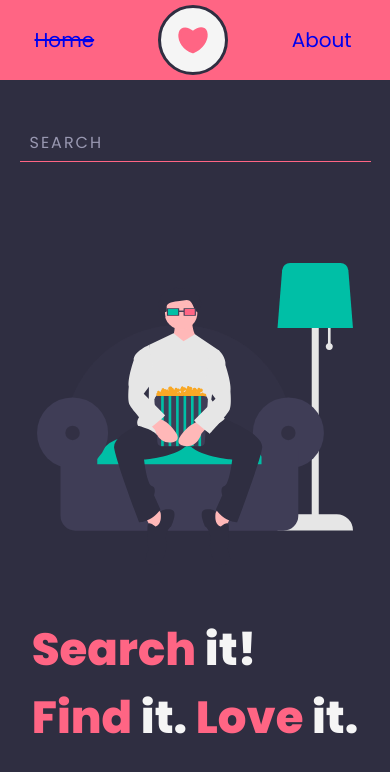
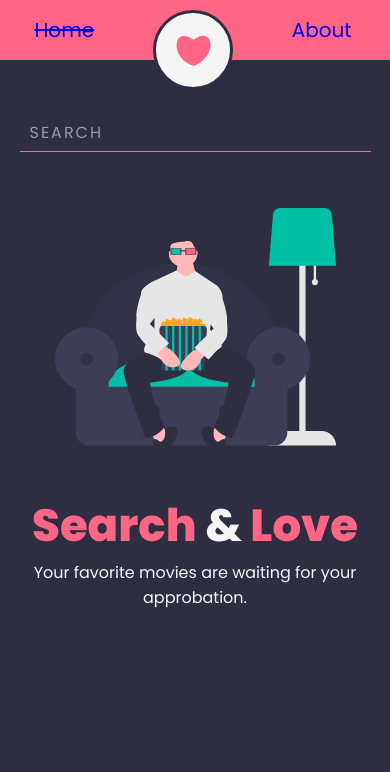
Before and after one commit to nunojllemos/movie-search, a React (Create React App) app: page / in a window 390 px wide. Shown: the top 772 px of the page. Built offline with nearby package versions, Linux system fonts and the light colour scheme.

Commit message:
changed slogan. fixed mobile UI issues

```diff
--- a/src/components/About/About.js
+++ b/src/components/About/About.js
@@ -8,7 +8,7 @@ const About = () => {
 				<h2>About me</h2>
 				<div className='dash'></div>
 				<p>
-					My name is Nuno and I am a turning into a frontend developer.
+					My name is Nuno and I am turning into a frontend developer.
 					<br />
 					More of my projects can be reached{" "}
 					<a target='blank' href='https://github.com/nunojllemos/'>
--- a/src/components/LandPage/LandPage.js
+++ b/src/components/LandPage/LandPage.js
@@ -10,9 +10,11 @@ const LandPage = ({ loading }) => {
 			<div className='land-page-wrapper'>
 				<div className='land-page-image'></div>
 				<h2>
-					<span>Search</span> it! <br />
-					<span>Find</span> it. <span>Love</span> it.
+					<span>Search</span> & <span>Love</span>
 				</h2>
+				<p className='slogan'>
+					Your favorite movies are waiting for your approbation.
+				</p>
 			</div>
 		);
 	}
--- a/src/components/LandPage/_landPage.sass
+++ b/src/components/LandPage/_landPage.sass
@@ -2,21 +2,22 @@
 
 .land-page-wrapper
   width: 75%
-  height: 50rem
-  margin-top: 20rem
   display: flex
   flex-direction: column
   align-items: center
   .land-page-image
     width: 100%
-    height: 800px
+    height: 50rem
     background-image: url(../../images/home_cinema.svg)
     background-size: 45%
     background-repeat: no-repeat
     background-position: center
   h2
-    margin-top: 4rem
     color: $gray
     font-size: 5rem
+  .slogan
+    color: $gray
+    font-size: 1.6rem
+    text-align: center
   span
     color: $salmon
--- a/src/components/MovieDetails/MovieDetails.js
+++ b/src/components/MovieDetails/MovieDetails.js
@@ -120,7 +120,7 @@ const MovieDetails = ({ match }) => {
 								</li>
 							</ul>
 							<h1>{movie.Title}</h1>
-							<p>Check them at:</p>
+							<p className='check title'>Check it at:</p>
 							<ul>
 								<li>
 									<div className='rating-container'>
--- a/src/components/NoResults/_noResults.sass
+++ b/src/components/NoResults/_noResults.sass
@@ -2,17 +2,16 @@
 
 .no-results-wrapper
   padding: 5rem 0
-  min-height: 40rem
   width: 60%
   background-color: $gray
   display: flex
   justify-content: center
   filter: drop-shadow(0 0 1rem rgba(0,0,0,.6))
-  margin: 22rem auto
+  margin: 10rem 0
   border-radius: 5rem 0
   .bg-image
     width: 65rem
-    height: 100%
+    height: 30rem
     background-image: url(../../images/web_search.svg)
     background-size: 60%
     background-repeat: no-repeat
--- a/src/style/css/main.css
+++ b/src/style/css/main.css
@@ -25,8 +25,7 @@ html {
 }
 
 html .app-container {
-  max-width: 1200px;
-  height: 100vh;
+  max-width: 120rem;
   margin: 0 auto;
   display: -webkit-box;
   display: -ms-flexbox;
@@ -107,8 +106,6 @@ form .up {
 
 .land-page-wrapper {
   width: 75%;
-  height: 50rem;
-  margin-top: 20rem;
   display: -webkit-box;
   display: -ms-flexbox;
   display: flex;
@@ -123,7 +120,7 @@ form .up {
 
 .land-page-wrapper .land-page-image {
   width: 100%;
-  height: 800px;
+  height: 50rem;
   background-image: url(../../images/home_cinema.svg);
   background-size: 45%;
   background-repeat: no-repeat;
@@ -131,9 +128,14 @@ form .up {
 }
 
 .land-page-wrapper h2 {
-  margin-top: 4rem;
   color: #f5f5f5;
   font-size: 5rem;
+}
+
+.land-page-wrapper .slogan {
+  color: #f5f5f5;
+  font-size: 1.6rem;
+  text-align: center;
 }
 
 .land-page-wrapper span {
@@ -528,7 +530,6 @@ aside p #heart, aside p #name {
 
 .no-results-wrapper {
   padding: 5rem 0;
-  min-height: 40rem;
   width: 60%;
   background-color: #f5f5f5;
   display: -webkit-box;
@@ -539,13 +540,13 @@ aside p #heart, aside p #name {
           justify-content: center;
   -webkit-filter: drop-shadow(0 0 1rem rgba(0, 0, 0, 0.6));
           filter: drop-shadow(0 0 1rem rgba(0, 0, 0, 0.6));
-  margin: 22rem auto;
+  margin: 10rem 0;
   border-radius: 5rem 0;
 }
 
 .no-results-wrapper .bg-image {
   width: 65rem;
-  height: 100%;
+  height: 30rem;
   background-image: url(../../images/web_search.svg);
   background-size: 60%;
   background-repeat: no-repeat;
@@ -801,32 +802,36 @@ aside p #heart, aside p #name {
     margin-bottom: 0;
   }
   header ul li {
-    height: 8rem;
+    height: 6rem;
     font-size: 2rem;
   }
   header ul li .fav-circle {
     position: relative;
     border: 0.3rem solid #2f2e41;
-    width: 7rem;
-    height: 7rem;
-    top: 0;
+    width: 8rem;
+    height: 8rem;
+    top: 2rem;
     left: 0;
   }
   form {
     width: 90%;
+    margin-top: 1rem;
+  }
+  form input {
+    border-radius: 0;
   }
   form label {
     font-size: 1.6rem;
   }
   .land-page-wrapper {
     width: 90%;
-    margin-top: 5rem;
     -webkit-box-pack: center;
         -ms-flex-pack: center;
             justify-content: center;
   }
   .land-page-wrapper .land-page-image {
-    background-size: 90%;
+    height: 30rem;
+    background-size: 80%;
   }
   .land-page-wrapper h2 {
     text-align: start;
@@ -885,6 +890,9 @@ aside p #heart, aside p #name {
     -ms-grid-column-span: 1;
     grid-area: 1 / 2 / span 2 / 3;
   }
+  .movie-details-container {
+    text-align: center;
+  }
   .movie-details-container .back-home-link {
     margin-left: 5%;
   }
@@ -900,8 +908,22 @@ aside p #heart, aside p #name {
   .movie-details-container .movie-data-container .movie-info-container {
     width: 90%;
   }
+  .movie-details-container .movie-data-container .movie-info-container .movie-info {
+    margin: 0rem;
+  }
+  .movie-details-container .movie-data-container .movie-info-container .check {
+    margin-bottom: -2rem;
+    text-align: left;
+  }
+  .movie-details-container .movie-data-container .movie-info-container .title, .movie-details-container .movie-data-container .movie-info-container .text {
+    text-align: left;
+  }
+  .movie-details-container .movie-data-container .movie-info-container .plot .text {
+    text-align: justify;
+  }
   .movie-details-container .movie-data-container .movie-info-container h1 {
     font-size: 3.5rem;
+    margin: 2rem;
   }
   .movie-details-container .movie-data-container .movie-info-container ul {
     display: -webkit-box;
@@ -957,7 +979,6 @@ aside p #heart, aside p #name {
   }
   .no-results-wrapper {
     width: 100%;
-    height: 100%;
     -webkit-filter: none;
             filter: none;
     border-radius: 0;
@@ -967,14 +988,19 @@ aside p #heart, aside p #name {
     background-size: 80%;
     background-position: top;
     padding: 5%;
+    height: 65vh;
   }
   .no-results-wrapper .bg-image h2 {
     margin: 15rem 0 2rem 0;
     line-height: 6rem;
+    font-size: 5.5rem;
   }
   .no-results-wrapper .bg-image p {
     font-size: 2.5rem;
     line-height: 3rem;
+  }
+  .spinner {
+    margin: 25rem 0;
   }
   .wrapper {
     width: 100%;
--- a/src/style/sass/_general.sass
+++ b/src/style/sass/_general.sass
@@ -10,8 +10,7 @@ html
   font-family: $font
   font-size: 10px
   .app-container
-    max-width: 1200px
-    height: 100vh
+    max-width: 120rem
     margin: 0 auto
     display: flex
     align-items: center
--- a/src/style/sass/_queries.sass
+++ b/src/style/sass/_queries.sass
@@ -8,29 +8,32 @@
     margin-bottom: 0
     ul
       li
-        height: 8rem
+        height: 6rem
         font-size: 2rem
         .fav-circle
           position: relative
           border: .3rem solid $darkBlue
-          width: 7rem
-          height: 7rem
-          top: 0
+          width: 8rem
+          height: 8rem
+          top: 2rem
           left: 0
 
   // search
   form
     width: 90%
+    margin-top: 1rem
+    input
+      border-radius: 0
     label
       font-size: 1.6rem
 
   // land page
   .land-page-wrapper
     width: 90%
-    margin-top: 5rem
     justify-content: center
     .land-page-image
-      background-size: 90%
+      height: 30rem
+      background-size: 80%
     h2
       text-align: start
       font-size: 4.5rem
@@ -41,6 +44,7 @@
     grid-template-columns: 1fr
     row-gap: 13rem
     padding: 3rem 0 15rem 0
+
   // movie card
   .card-link
     justify-self: center
@@ -70,6 +74,7 @@
 
   //movie details
   .movie-details-container
+    text-align: center
     .back-home-link
       margin-left: 5%
     .movie-data-container
@@ -77,8 +82,19 @@
       align-items: center
       .movie-info-container
         width: 90%
+        .movie-info
+          margin: 0rem
+        .check
+          margin-bottom: -2rem
+          text-align: left
+        .title, .text
+          text-align: left
+        .plot
+          .text
+            text-align: justify
         h1
           font-size: 3.5rem
+          margin: 2rem
         ul
           display: flex
           justify-content: center
@@ -115,7 +131,6 @@
   // no results
   .no-results-wrapper
     width: 100%
-    height: 100%
     filter: none
     border-radius: 0
     margin: 0
@@ -123,12 +138,18 @@
       background-size: 80%
       background-position: top
       padding: 5%
+      height: 65vh
       h2
         margin: 15rem 0 2rem 0
         line-height: 6rem
+        font-size: 5.5rem
       p
         font-size: 2.5rem
         line-height: 3rem
+
+  // spinner
+  .spinner
+    margin: 25rem 0
 
   // 404
   .wrapper
```
Also changed, not shown: 1 other file (tests, documents, lock files or other folders).
